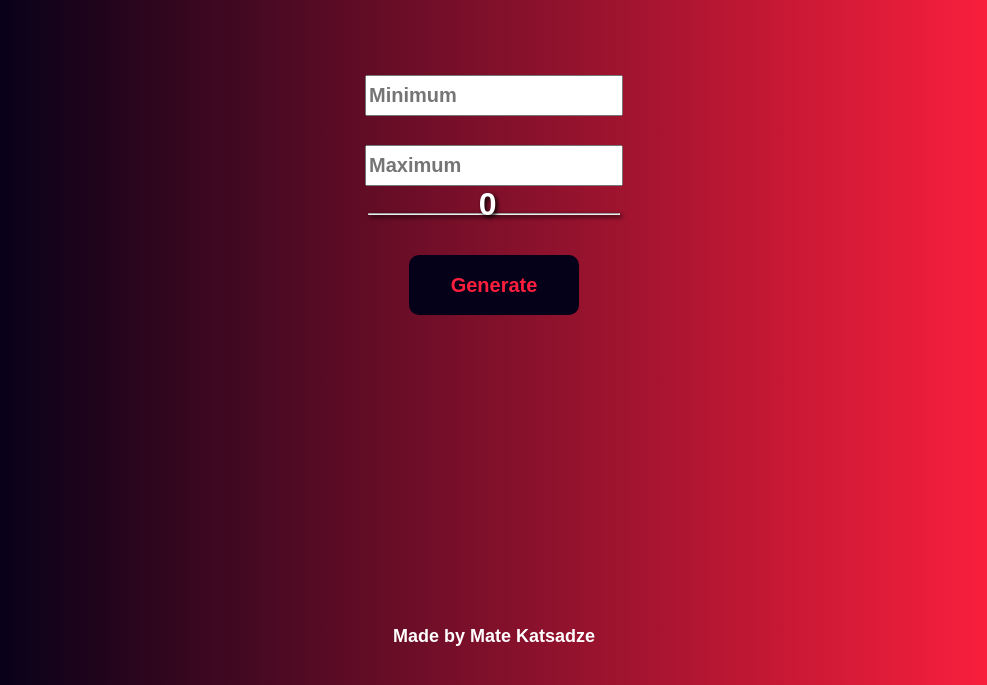
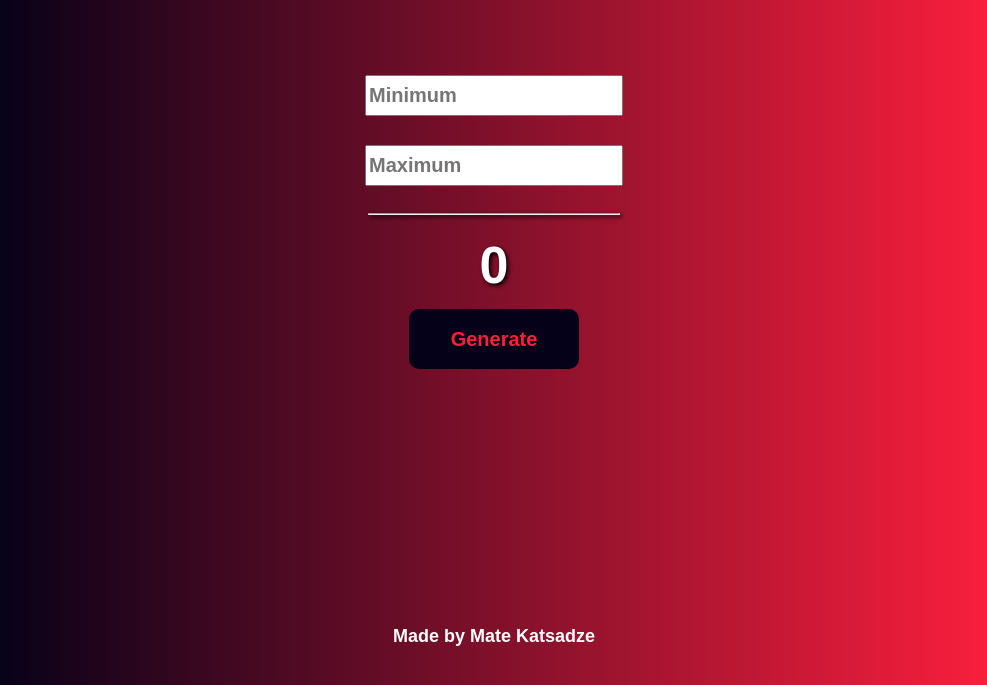
Before and after one commit to MateTheBrogrammer/RandomNumberGenerator.github.io, a plain HTML site: page index.html in a window 1280 px wide. Shown: the part 115-800 px from the top of the page, without its empty margins (146-1133 px from the left). Drawn offline with Linux system fonts and the light colour scheme.

Commit message:
UpdateStyle.css

```diff
--- a/style.css
+++ b/style.css
@@ -51,34 +51,11 @@ hr {
 
 .view {
     position: absolute;
-    left: 940px;
-    top: 330px;
-    text-shadow: 2px 2px 4px #000000;
-}
-
-.generate {
-    border: none;
-    width: 170px;
-    height: 60px;
-    border-radius: 10px;
-    font-size: 20px;
-    font-weight: bolder;
-    color: #fd1f3d;
-    background-color: #040118;
-    position: absolute;
-    left: 870px;
-    top: 420px;
-    cursor: pointer;
-}
-
-
-.view {
-    position: absolute;
-    left: 49.5%;
-    top: 40%;
+    left: 50%;
+    top: 380px;
     transform: translate(-50%, -50%);
     text-align: center;
-    font-size: 25px;
+    font-size: 26px;
     font-weight: bold;
     text-shadow: 2px 2px 4px #000000;
 }
@@ -92,21 +69,14 @@ hr {
     font-weight: bolder;
     color: #fd1f3d;
     background-color: #040118;
-    position: absolute;
+    position: relative;
     left: 50%;
-    top: 50%;
-    transform: translate(-50%, -50%);
+    transform: translateX(-50%);
+    top: 300px;
     cursor: pointer;
 }
 
-.generatedNumberH1 {
-    position: fixed;
-    left: 50%;
-    transform: translateX(-50%);
-    top: -40px;
 
-    font-size: 32px;
-}
 
 
 .footer {
```
